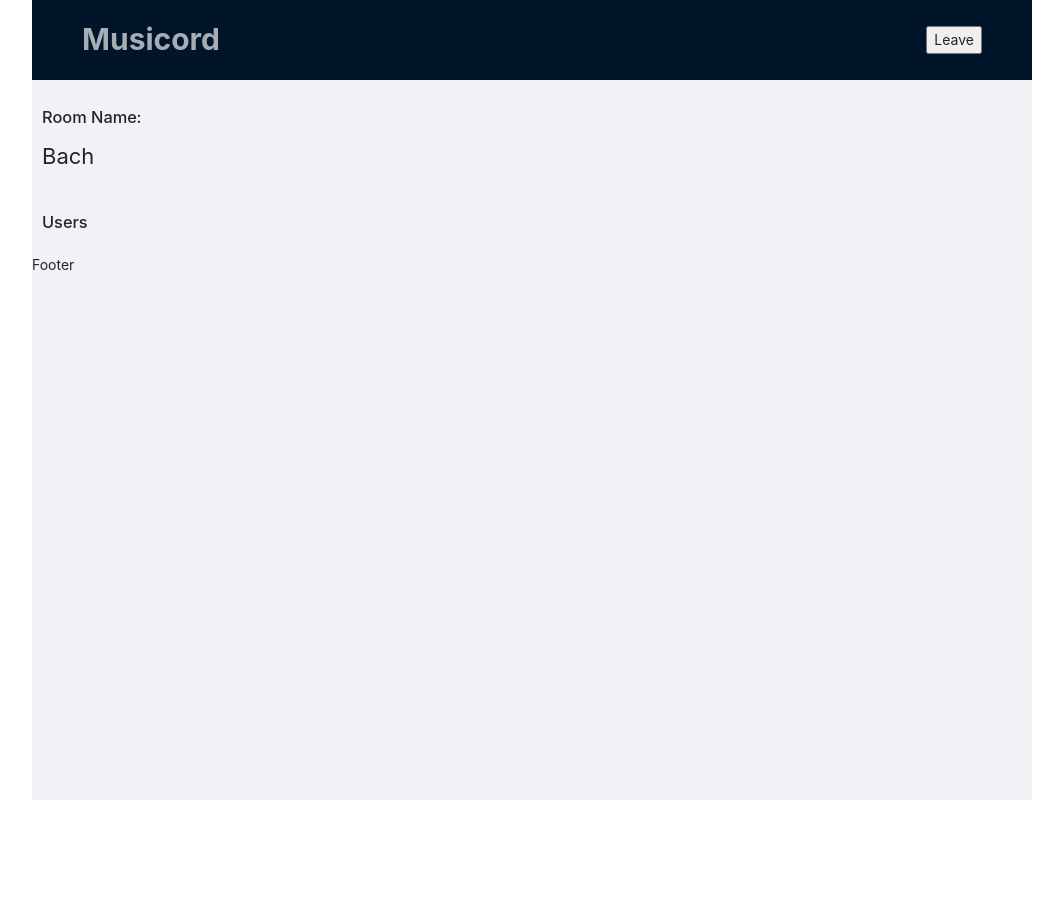
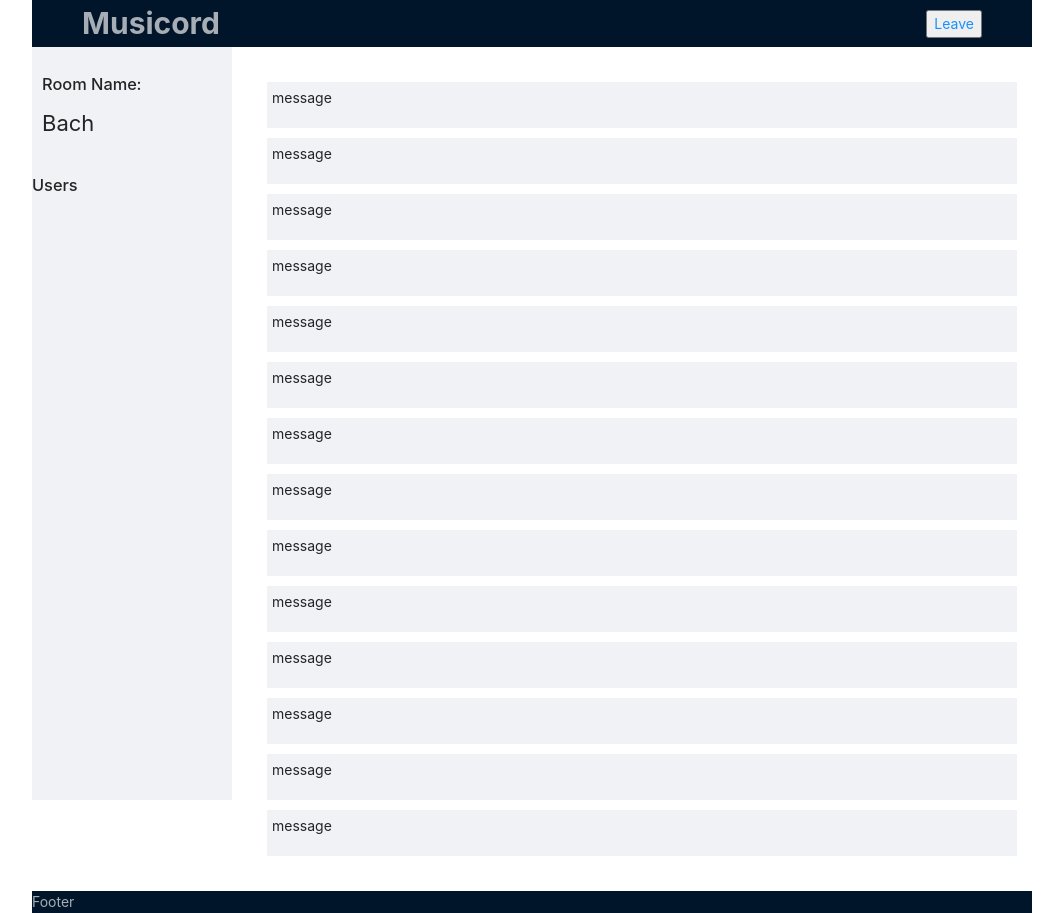
Before and after one commit to JiayiLiuCA/Musicord, a React (Create React App) app in the folder client/: page /chat in a window 1280 px wide. Shown: the whole page, without its empty margins (108-1171 px from the left). Before the commit the page ends 800 px from the top, so only its background shows below. Built offline with nearby package versions, Linux system fonts and the light colour scheme.

Commit message:
Add content

```diff
--- a/client/src/components/Chat/Chat.css
+++ b/client/src/components/Chat/Chat.css
@@ -9,4 +9,11 @@
     height: 100%;
     margin: 0 auto;
     background-color: #f0f2f5;
+    display: flex;
+    flex-direction: column;
 }
+
+.mid {
+    display: flex;
+    flex-grow: 1;
+}
--- a/client/src/components/Chat/Chat.js
+++ b/client/src/components/Chat/Chat.js
@@ -4,7 +4,7 @@ import './Chat.css'
 import Sidebar from './ChatComponents/Sidebar/Sidebar'
 import Header from './ChatComponents/Header/Header'
 import Footer from './ChatComponents/Footer/Footer'
-
+import Content from './ChatComponents/Content/Content'
 
 const Chat = () => {
     const [users, setUsers] = useState([]);
@@ -14,6 +14,7 @@ const Chat = () => {
                 <Header />
                 <div className="mid">
                     <Sidebar />
+                    <Content />
                 </div>
                 <Footer />
             </div>
--- /dev/null
+++ b/client/src/components/Chat/ChatComponents/Content/Content.css
@@ -0,0 +1,7 @@
+.content {
+    padding: 25px;
+    height: 100%;
+    overflow: auto;
+    flex-grow: 1;
+    background-color: #ffffff;
+}
--- /dev/null
+++ b/client/src/components/Chat/ChatComponents/Content/Content.js
@@ -0,0 +1,26 @@
+import React from 'react'
+import './Content.css'
+import Message from './Message/Message'
+
+const Content = () => {
+    return (
+        <div className="content">
+            <Message />
+            <Message />
+            <Message />
+            <Message />
+            <Message />
+            <Message />
+            <Message />
+            <Message />
+            <Message />
+            <Message />
+            <Message />
+            <Message />
+            <Message />
+            <Message />
+        </div>
+    )
+}
+
+export default Content
--- /dev/null
+++ b/client/src/components/Chat/ChatComponents/Content/Message/Message.css
@@ -0,0 +1,6 @@
+.message {
+    margin: 10px;
+    padding: 5px;
+    width: 100%;
+    background-color: #f0f2f5;
+}
--- /dev/null
+++ b/client/src/components/Chat/ChatComponents/Content/Message/Message.js
@@ -0,0 +1,12 @@
+import React from 'react'
+import './Message.css'
+
+const Message = () => {
+    return (
+        <div className="message">
+            <p>message</p>
+        </div>
+    )
+}
+
+export default Message
--- a/client/src/components/Chat/ChatComponents/Footer/Footer.css
+++ b/client/src/components/Chat/ChatComponents/Footer/Footer.css
@@ -3,5 +3,8 @@
 
     height: 80px;
     width: 100%;
+    color: rgba(255,255,255,.65);
     background-color: #001529;
+
+
 }
--- a/client/src/components/Chat/ChatComponents/Footer/Footer.js
+++ b/client/src/components/Chat/ChatComponents/Footer/Footer.js
@@ -1,4 +1,5 @@
 import React from 'react'
+import './Footer.css'
 
 const Footer = () => {
     return (
--- a/client/src/components/Chat/ChatComponents/Header/Header.js
+++ b/client/src/components/Chat/ChatComponents/Header/Header.js
@@ -1,6 +1,7 @@
 import './Header.css'
 
 import React from 'react'
+import { Link } from 'react-router-dom'
 
 const Header = () => {
     return (
@@ -9,7 +10,9 @@ const Header = () => {
                 <strong>Musicord</strong>
             </div>
             <div className="leave-room">
-                <button>Leave</button>
+                <Link to="/">
+                    <button>Leave</button>
+                </Link>
             </div>
         </div>
     )
--- a/client/src/components/Chat/ChatComponents/Sidebar/Sidebar.css
+++ b/client/src/components/Chat/ChatComponents/Sidebar/Sidebar.css
@@ -2,8 +2,6 @@
     position: relative;
     width: 200px;
     height: 100%;
-
-
 
     display: flex;
     flex-direction: column;
--- a/client/src/components/Chat/ChatComponents/Sidebar/Sidebar.js
+++ b/client/src/components/Chat/ChatComponents/Sidebar/Sidebar.js
@@ -7,9 +7,11 @@ const Sidebar = () => {
         <div className="sidebar">
             <div className="room">
                 <h3>Room Name:</h3>
-                <p style={{fontSize: '22px'}}>Bach</p>
+                <p style={{ fontSize: '22px' }}>Bach</p>
+
+            </div>
+            <div className="users">
                 <h3>Users</h3>
-
             </div>
 
         </div>
```
